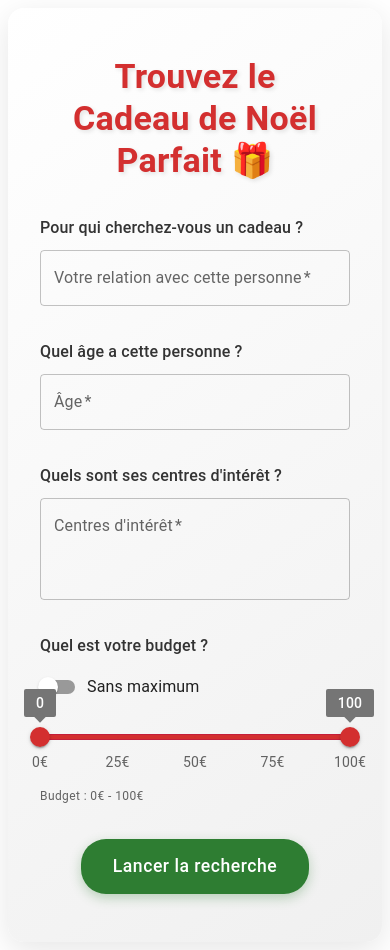
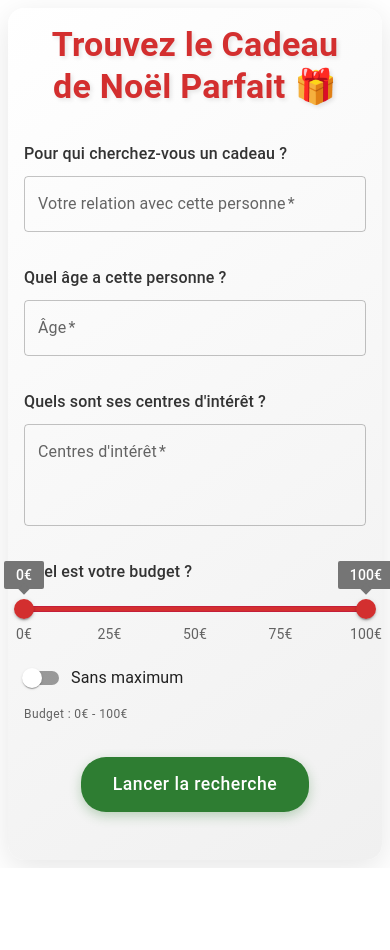
Before and after one commit to DavidSZD/cadeau-noel, a React (Create React App) app: page / in a window 390 px wide. After the commit the page ends 868 px from the top, so only its background shows below. Built offline with nearby package versions, Linux system fonts and the light colour scheme.

Commit message:
"Update GiftForm for mobile responsiveness and unlimited budget option"

```diff
--- a/src/components/GiftForm.js
+++ b/src/components/GiftForm.js
@@ -18,14 +18,23 @@ const QuestionTypography = styled(Typography)({
 });
 
 const StyledPaper = styled(Box)(({ theme }) => ({
-  padding: theme.spacing(4),
-  marginTop: theme.spacing(1),
+  paddingLeft: theme.spacing(4),
+  paddingRight: theme.spacing(4),
+  paddingTop: theme.spacing(1),
+  paddingBottom: theme.spacing(4),
+  marginTop: theme.spacing(0.5),
   background: 'linear-gradient(145deg, #ffffff 0%, #f0f0f0 100%)',
   borderRadius: theme.spacing(2),
   boxShadow: '0 8px 32px rgba(0,0,0,0.1)',
   width: '100%',
   maxWidth: '1000px',
   margin: '0 auto',
+  [theme.breakpoints.down('sm')]: {
+    paddingLeft: theme.spacing(2),
+    paddingRight: theme.spacing(2),
+    paddingTop: theme.spacing(0),
+    marginTop: theme.spacing(0),
+  }
 }));
 
 const GiftForm = ({ onSubmit, initialData }) => {
@@ -92,7 +101,7 @@ const GiftForm = ({ onSubmit, initialData }) => {
             fontWeight: 'bold',
             mb: 4,
             textShadow: '2px 2px 4px rgba(0,0,0,0.1)',
-            mt: { xs: 2, md: 4 }
+            mt: { xs: 0, md: 4 }
           }}>
             Trouvez le Cadeau de Noël Parfait 🎁
           </Typography>
@@ -175,21 +184,10 @@ const GiftForm = ({ onSubmit, initialData }) => {
             <QuestionTypography variant="subtitle1">
               Quel est votre budget ?
             </QuestionTypography>
-            <Box sx={{ display: 'flex', alignItems: 'center', mb: 2 }}>
-              <FormControlLabel
-                control={
-                  <Switch
-                    checked={formData.noMaxBudget}
-                    onChange={handleNoMaxBudgetChange}
-                    color="error"
-                  />
-                }
-                label="Sans maximum"
-              />
-            </Box>
             <Slider
               value={formData.budget}
               onChange={handleBudgetChange}
+              valueLabelFormat={(value) => (formData.noMaxBudget && value === 100 ? 'illimité' : `${value}€`)}
               valueLabelDisplay="on"
               min={0}
               max={100}
@@ -199,7 +197,7 @@ const GiftForm = ({ onSubmit, initialData }) => {
                 { value: 25, label: '25€' },
                 { value: 50, label: '50€' },
                 { value: 75, label: '75€' },
-                { value: 100, label: '100€' }
+                { value: 100, label: formData.noMaxBudget ? 'illimité' : '100€' }
               ]}
               sx={{
                 '& .MuiSlider-thumb': {
@@ -219,8 +217,20 @@ const GiftForm = ({ onSubmit, initialData }) => {
                 },
               }}
             />
+            <Box sx={{ display: 'flex', alignItems: 'center', mt: 1 }}>
+              <FormControlLabel
+                control={
+                  <Switch
+                    checked={formData.noMaxBudget}
+                    onChange={handleNoMaxBudgetChange}
+                    color="error"
+                  />
+                }
+                label="Sans maximum"
+              />
+            </Box>
             <Typography variant="caption" color="text.secondary" sx={{ display: 'block', mt: 1 }}>
-              Budget : {formData.budget[0]}€{formData.noMaxBudget ? ' et plus' : ` - ${formData.budget[1]}€`}
+              Budget : {formData.budget[0]}€{formData.noMaxBudget ? ' illimité' : ` - ${formData.budget[1]}€`}
             </Typography>
           </Box>
 
```
